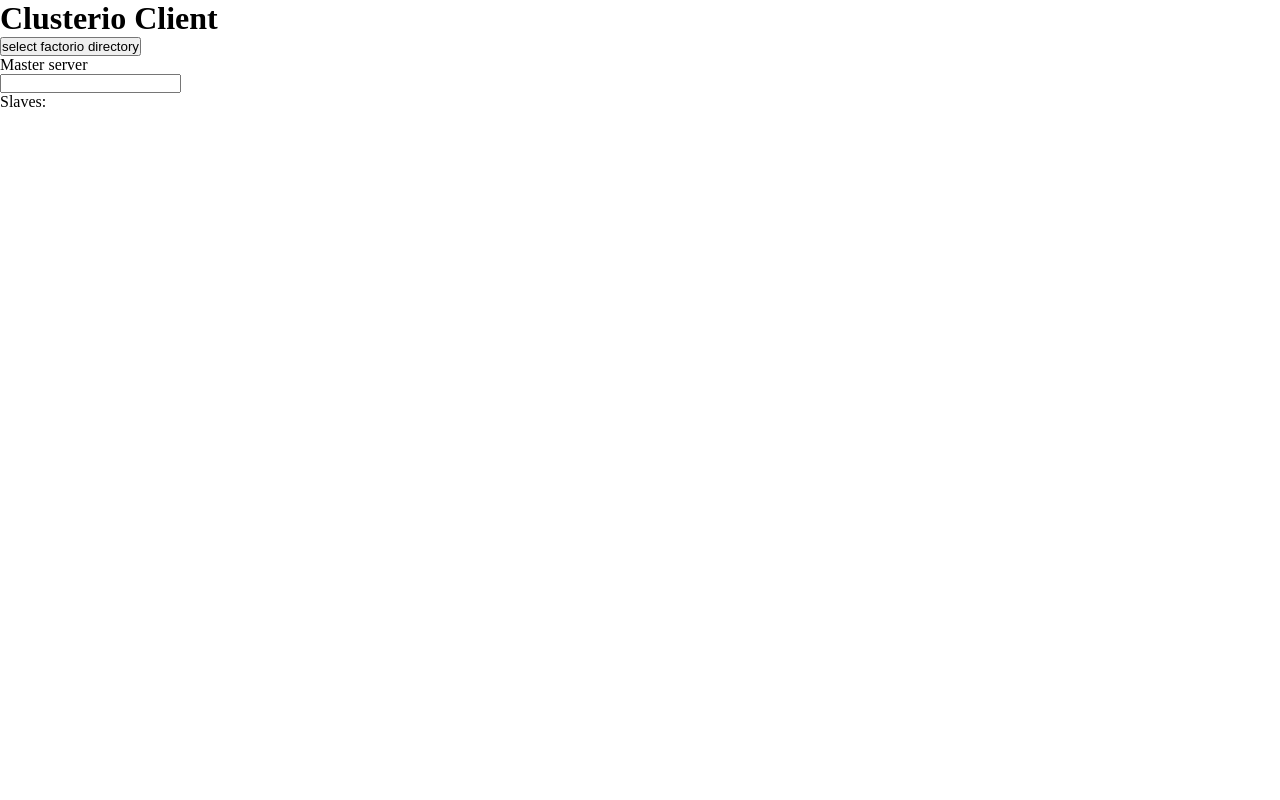
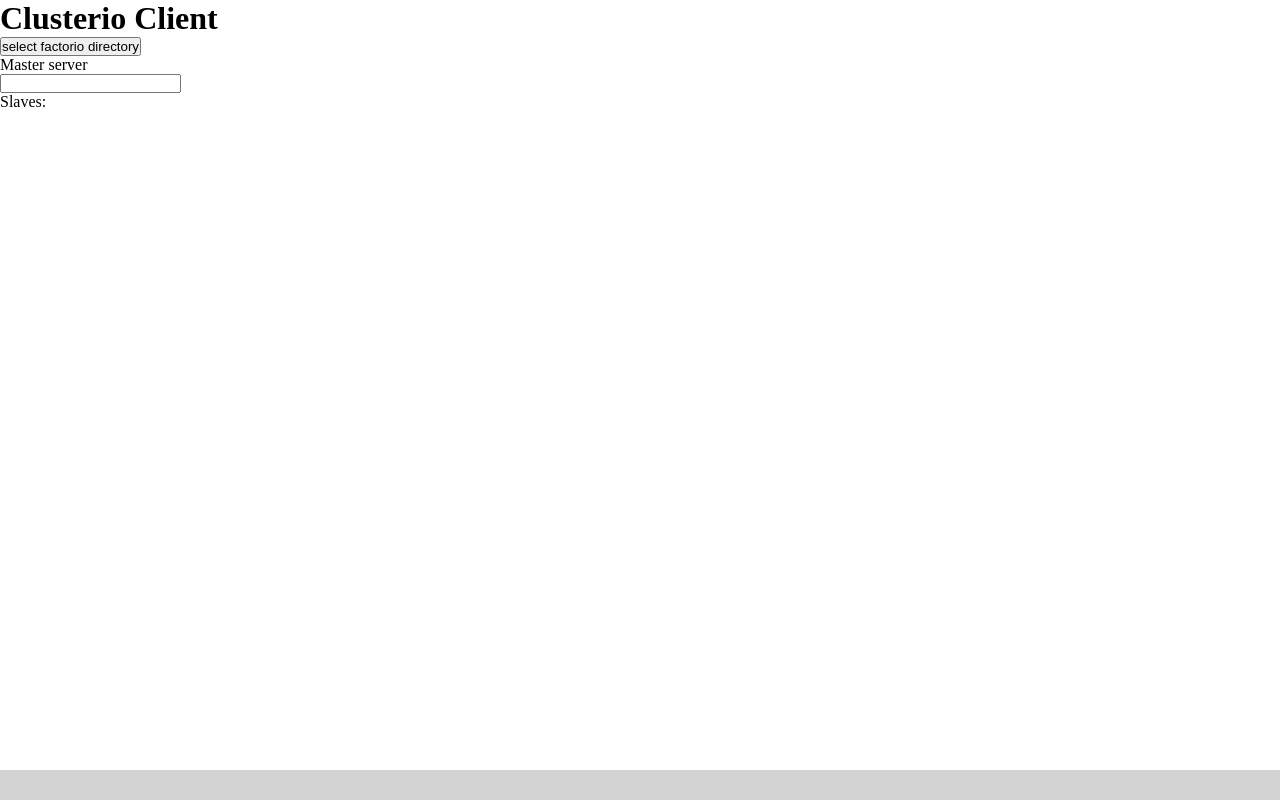
Before and after one commit to Danielv123/factorioClusterioClient, an Electron app: page index.html in a window 1280 px wide. Drawn offline with Linux system fonts and the light colour scheme; no server answers.

Commit message:
Basic styling

```diff
--- a/style.css
+++ b/style.css
@@ -11,3 +11,11 @@
 	padding: 2px;
 	width: 140px;
 }
+#dataDisplay {
+	position:fixed;
+	bottom:0px;
+	width:100%;
+	height:30px;
+	background-color:lightgray;
+	font-size:20px;
+}
```
